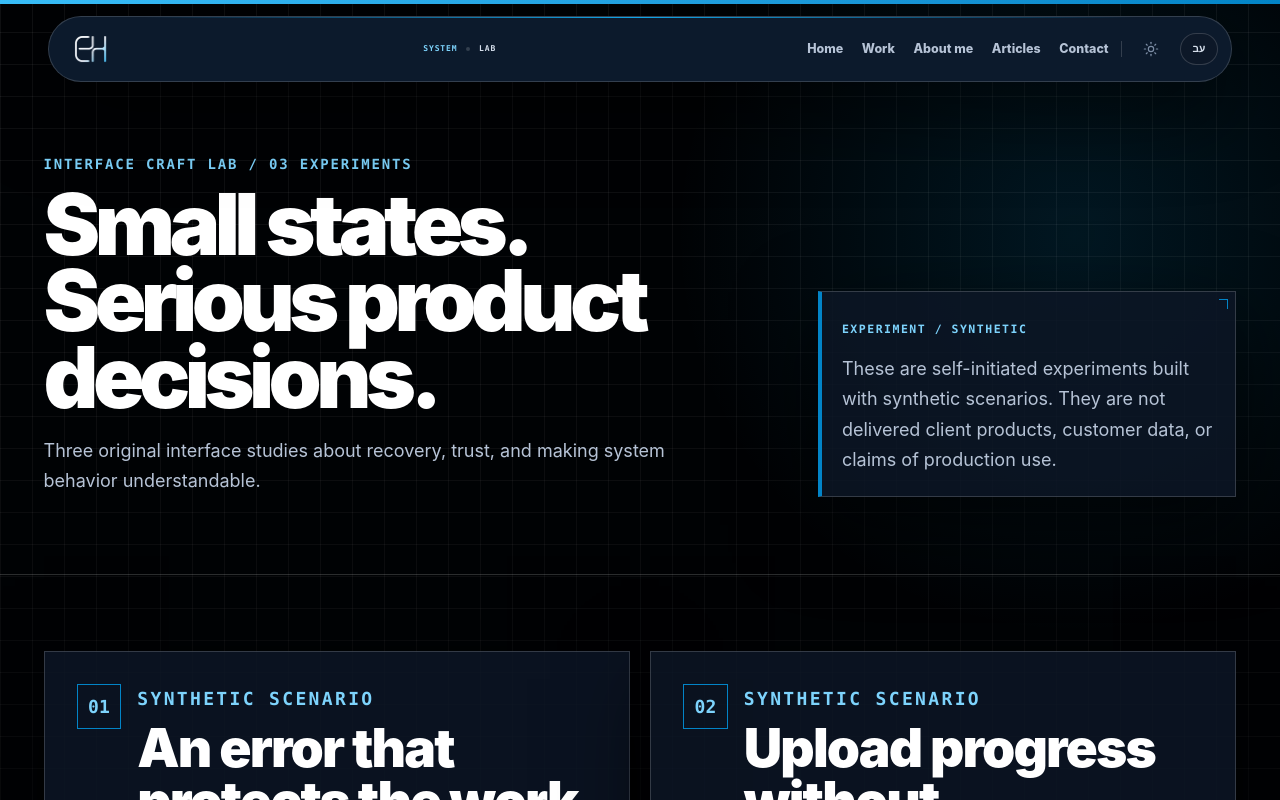
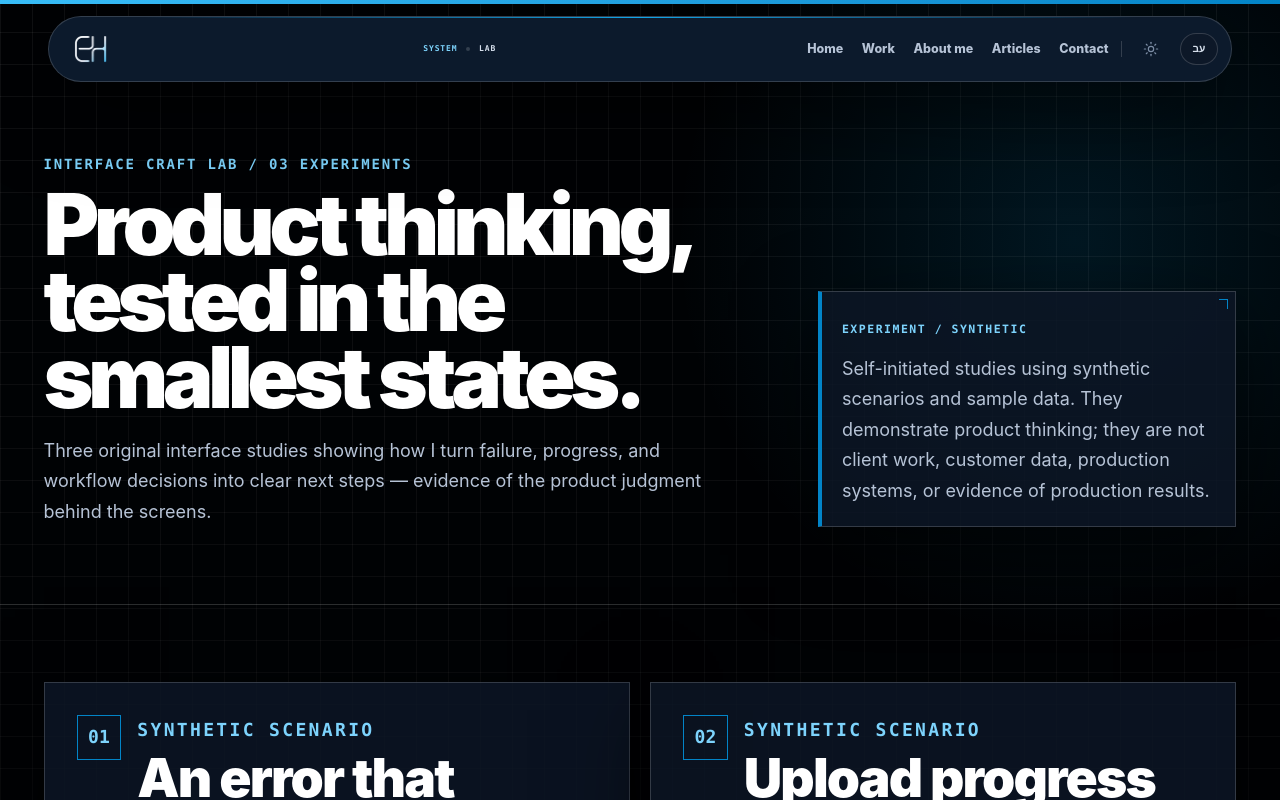
Before and after one commit to Evyatar-Hazan/Evyatar-Hazan.github.io, a React (Vite) app: page /en/lab/ in a window 1280 px wide. Shown: the top 800 px of the page. Built offline with nearby package versions, Linux system fonts and the light colour scheme.

Commit message:
fix: frame CraftLab as product-thinking evidence

```diff
--- a/src/features/craft-lab/craftLabContent.ts
+++ b/src/features/craft-lab/craftLabContent.ts
@@ -62,9 +62,9 @@ type CraftLabContent = {
 export const craftLabContent = {
   en: {
     eyebrow: 'Interface craft lab / 03 experiments',
-    title: 'Small states. Serious product decisions.',
-    introduction: 'Three original interface studies about recovery, trust, and making system behavior understandable.',
-    disclosure: 'These are self-initiated experiments built with synthetic scenarios. They are not delivered client products, customer data, or claims of production use.',
+    title: 'Product thinking, tested in the smallest states.',
+    introduction: 'Three original interface studies showing how I turn failure, progress, and workflow decisions into clear next steps — evidence of the product judgment behind the screens.',
+    disclosure: 'Self-initiated studies using synthetic scenarios and sample data. They demonstrate product thinking; they are not client work, customer data, production systems, or evidence of production results.',
     syntheticLabel: 'Synthetic scenario',
     deliveredWork: 'View delivered work',
     discussProject: 'Discuss a real project',
@@ -125,9 +125,9 @@ export const craftLabContent = {
   },
   he: {
     eyebrow: 'מעבדת ממשקים / 03 ניסויים',
-    title: 'מצבים קטנים. החלטות מוצר רציניות.',
-    introduction: 'שלושה ניסויי ממשק מקוריים על התאוששות, אמון והפיכת התנהגות מערכת למובנת.',
-    disclosure: 'אלה ניסויים עצמאיים שנבנו מתרחישים סינתטיים. הם אינם מוצרי לקוח שנמסרו, מידע של לקוחות או טענה לשימוש בפרודקשן.',
+    title: 'חשיבה מוצרית, במבחן של המצבים הקטנים.',
+    introduction: 'שלושה ניסויי ממשק מקוריים שמראים איך אני הופך כשל, התקדמות והחלטות בתהליך לצעדים ברורים להמשך — עדות לשיקול הדעת המוצרי שמאחורי המסכים.',
+    disclosure: 'ניסויים עצמאיים המבוססים על תרחישים סינתטיים ומידע לדוגמה. הם מדגימים חשיבה מוצרית; הם אינם עבודת לקוח, מידע של לקוחות, מערכות פרודקשן או ראיה לתוצאות בפרודקשן.',
     syntheticLabel: 'תרחיש סינתטי',
     deliveredWork: 'לצפייה בעבודות שנמסרו',
     discussProject: 'לשיחה על פרויקט אמיתי',
```
Also changed, not shown: 2 other files (tests, documents, lock files or other folders).
